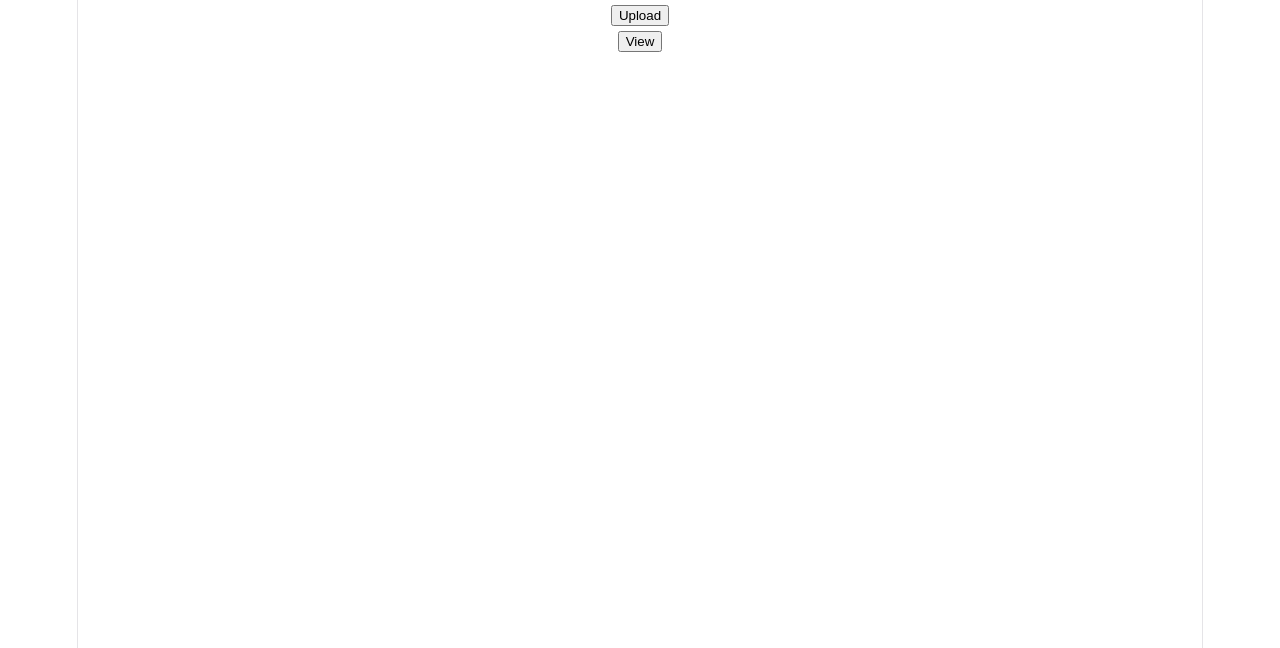
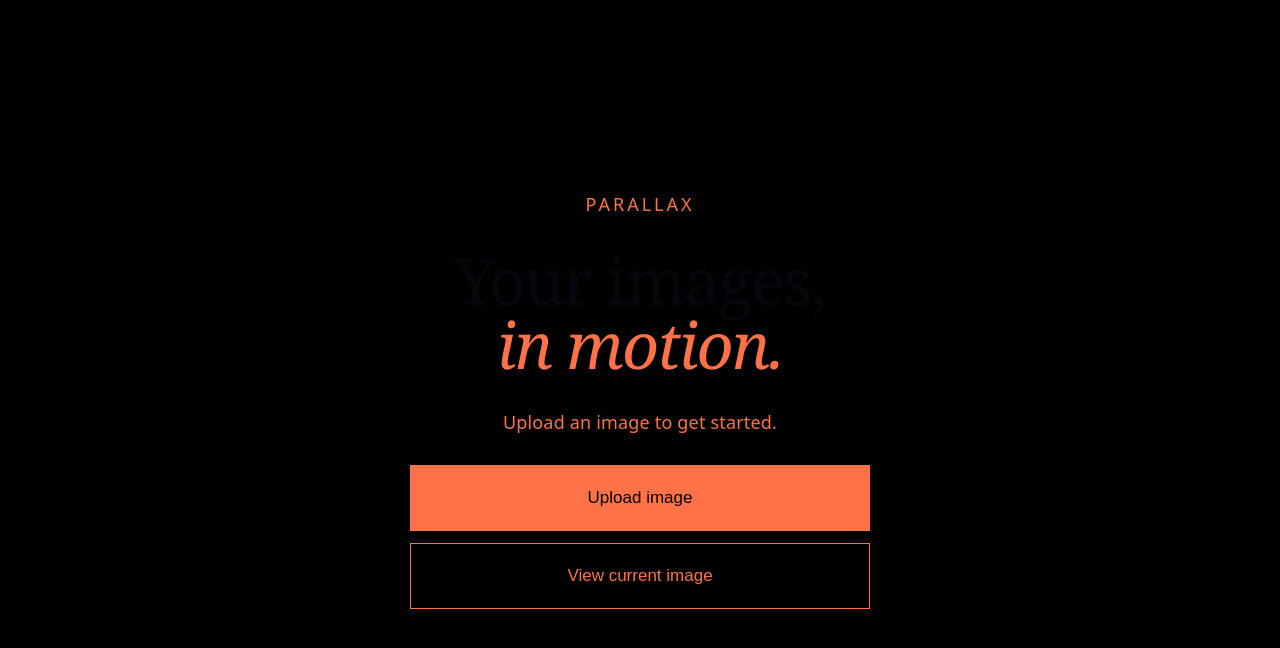
Before and after one commit to Eraxty/Parallax, a React (Vite) app in the folder Front/: page / in a window 1280 px wide. Shown: the top 648 px of the page. Built offline with nearby package versions, Linux system fonts and the light colour scheme.

Commit message:
improve upload button and css magic

```diff
--- a/Front/src/App.css
+++ b/Front/src/App.css
@@ -1,184 +1,60 @@
-.counter {
-  font-size: 16px;
-  padding: 5px 10px;
-  border-radius: 5px;
-  color: var(--accent);
-  background: var(--accent-bg);
-  border: 2px solid transparent;
-  transition: border-color 0.3s;
-  margin-bottom: 24px;
-
-  &:hover {
-    border-color: var(--accent-border);
-  }
-  &:focus-visible {
-    outline: 2px solid var(--accent);
-    outline-offset: 2px;
-  }
+.landing-page {
+  min-height: 100vh;
+  display: flex;
+  justify-content: center;
+  align-items: center;
+  background: #000;
+  color: #ff7147;
 }
 
-.hero {
-  position: relative;
-
-  .base,
-  .framework,
-  .vite {
-    inset-inline: 0;
-    margin: 0 auto;
+.hero-section {
+  width: 460px;
+  max-width: 90%;
+  text-align: center;
 }
 
-  .base {
-    width: 170px;
-    position: relative;
-    z-index: 0;
+.eyebrow {
+  color: #ff7147;
+  letter-spacing: 3px;
 }
 
-  .framework,
-  .vite {
-    position: absolute;
+h1 {
+  font-family: Georgia, serif;
+  font-size: 64px;
+  font-weight: normal;
+  line-height: 1;
 }
 
-  .framework {
-    z-index: 1;
-    top: 34px;
-    height: 28px;
-    transform: perspective(2000px) rotateZ(300deg) rotateX(44deg) rotateY(39deg)
-      scale(1.4);
+h1 em {
+  color: #ff7147;
 }
 
-  .vite {
-    z-index: 0;
-    top: 107px;
-    height: 26px;
-    width: auto;
-    transform: perspective(2000px) rotateZ(300deg) rotateX(40deg) rotateY(39deg)
-      scale(0.8);
-  }
+.intro {
+  color: #ff7147;
+  margin-bottom: 30px;
 }
 
-#center {
+.action-panel {
   display: flex;
   flex-direction: column;
-  gap: 25px;
-  place-content: center;
-  place-items: center;
-  flex-grow: 1;
-
-  @media (max-width: 1024px) {
-    padding: 32px 20px 24px;
-    gap: 18px;
-  }
+  gap: 12px;
 }
 
-#next-steps {
-  display: flex;
-  border-top: 1px solid var(--border);
-  text-align: left;
-
-  & > div {
-    flex: 1 1 0;
-    padding: 32px;
-    @media (max-width: 1024px) {
-      padding: 24px 20px;
-    }
+.action-button {
+  padding: 22px;
+  border: 1px solid #ff7147;
+  background: transparent;
+  color: #ff7147;
+  font-size: 17px;
+  cursor: pointer;
 }
 
-  .icon {
-    margin-bottom: 16px;
-    width: 22px;
-    height: 22px;
+.primary-action {
+  background: #ff7147;
+  border-color: #ff7147;
+  color: #000;
 }
 
-  @media (max-width: 1024px) {
-    flex-direction: column;
-    text-align: center;
+.secondary-action {
+  border-color: #ff7147;
 }
-}
-
-#docs {
-  border-right: 1px solid var(--border);
-
-  @media (max-width: 1024px) {
-    border-right: none;
-    border-bottom: 1px solid var(--border);
-  }
-}
-
-#next-steps ul {
-  list-style: none;
-  padding: 0;
-  display: flex;
-  gap: 8px;
-  margin: 32px 0 0;
-
-  .logo {
-    height: 18px;
-  }
-
-  a {
-    color: var(--text-h);
-    font-size: 16px;
-    border-radius: 6px;
-    background: var(--social-bg);
-    display: flex;
-    padding: 6px 12px;
-    align-items: center;
-    gap: 8px;
-    text-decoration: none;
-    transition: box-shadow 0.3s;
-
-    &:hover {
-      box-shadow: var(--shadow);
-    }
-    .button-icon {
-      height: 18px;
-      width: 18px;
-    }
-  }
-
-  @media (max-width: 1024px) {
-    margin-top: 20px;
-    flex-wrap: wrap;
-    justify-content: center;
-
-    li {
-      flex: 1 1 calc(50% - 8px);
-    }
-
-    a {
-      width: 100%;
-      justify-content: center;
-      box-sizing: border-box;
-    }
-  }
-}
-
-#spacer {
-  height: 88px;
-  border-top: 1px solid var(--border);
-  @media (max-width: 1024px) {
-    height: 48px;
-  }
-}
-
-.ticks {
-  position: relative;
-  width: 100%;
-
-  &::before,
-  &::after {
-    content: '';
-    position: absolute;
-    top: -4.5px;
-    border: 5px solid transparent;
-  }
-
-  &::before {
-    left: 0;
-    border-left-color: var(--border);
-  }
-  &::after {
-    right: 0;
-    border-right-color: var(--border);
-  }
-}
--- a/Front/src/App.jsx
+++ b/Front/src/App.jsx
@@ -1,74 +1,68 @@
-import { useState } from 'react'
-import heroImg from './assets/hero.png'
-import reactLogo from './assets/react.svg'
-import viteLogo from './assets/vite.svg'
 import './App.css'
 
 function App() {
-
   return (
-    <div>
-      <Upload_button />
-      <View_button />
-    </div>
+    <main className = "landing-page">
+      <section className = "hero-section" aria-labelledby = "page-title">
+        <div className = "hero-copy">
+          <p className = "eyebrow">PARALLAX</p>
+          <h1 id = "page-title">Your images,<br /><em>in motion.</em></h1>
+          <p className = "intro">Upload an image to get started.</p>
+        </div>
+        <div className = "action-panel">
+          <UploadButton />
+          <ViewButton />
+        </div>
+      </section>
+    </main>
   )
 }
 
-
-function Upload_button() {
-
-  function onuploadclick(){
-    document.getElementById("fileInput").click()
+function UploadButton() {
+  function onUploadClick() {
+    document.getElementById('fileInput').click()
   }
 
-  function onFileChange(event){
+  function onFileChange(event) {
     const file = event.target.files[0]
 
     if (file) {
       const reader = new FileReader()
 
-      reader.onload = function() {
-        localStorage.setItem("image", reader.result)
-        window.location.href = "/view.html"
+      reader.onload = function () {
+        localStorage.setItem('image', reader.result)
+        window.location.href = '/view.html'
       }
 
       reader.readAsDataURL(file)
     }
   }
 
-  return(
-    <div>
-      <input
-        id="fileInput"
-        type="file"
-        accept="image/*"
-        style={{ display: "none" }}
-        onChange={onFileChange}
-      />
-
-      <button onClick={onuploadclick}>
-        Upload
+  return (
+    <>
+      <input id = "fileInput" type = "file" accept = "image/*" hidden onChange = { onFileChange } />
+      <button className = "action-button primary-action" onClick = { onUploadClick }>
+        <span>Upload image</span>
       </button>
-    </div>
+    </>
   )
 }
 
-function View_button() {
-
-  function onviewclick(){
-    const image = localStorage.getItem("image")
+function ViewButton() {
+  function onViewClick() {
+    const image = localStorage.getItem('image')
 
     if (image) {
-      window.open(image, "_blank")
+      window.open(image, '_blank')
     }
     else {
-      alert("No image uploaded")
+      alert('No image uploaded')
     }
   }
 
-  return(
-    <button onClick={onviewclick}>
-      View
+  return (
+    <button className = "action-button secondary-action" onClick = { onViewClick }>
+      <span>View current image</span>
     </button>
   )
 }
--- a/Front/src/index.css
+++ b/Front/src/index.css
@@ -17,7 +17,7 @@
 
   font: 18px/145% var(--sans);
   letter-spacing: 0.18px;
-  color-scheme: light dark;
+  color-scheme: dark;
   color: var(--text);
   background: var(--bg);
   font-synthesis: none;
@@ -52,18 +52,11 @@
 
 body {
   margin: 0;
+  background: #11100f;
 }
 
 #root {
-  width: 1126px;
-  max-width: 100%;
-  margin: 0 auto;
-  text-align: center;
-  border-inline: 1px solid var(--border);
   min-height: 100svh;
-  display: flex;
-  flex-direction: column;
-  box-sizing: border-box;
 }
 
 h1,
```
Lines whose indentation alone changed are shown as unchanged.
